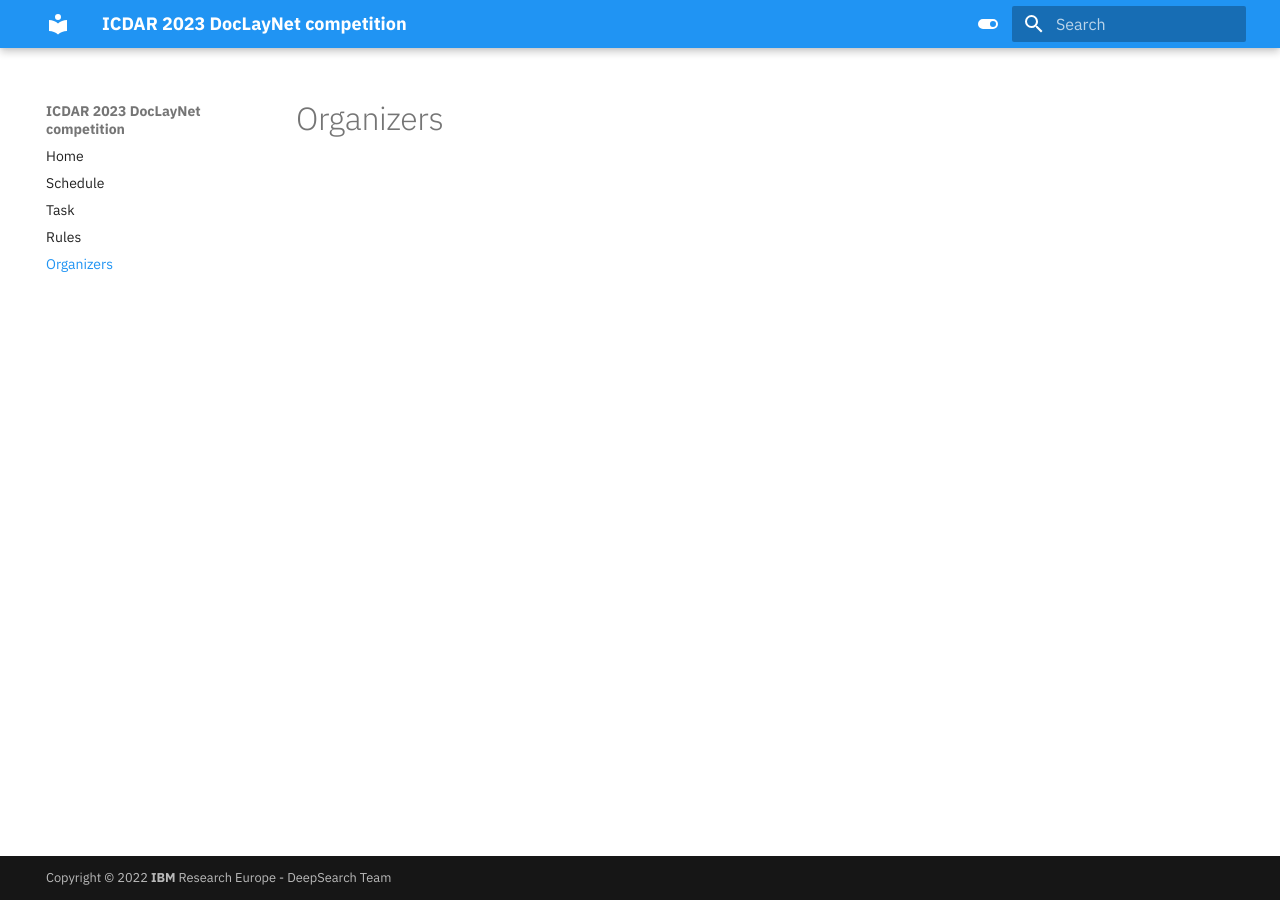
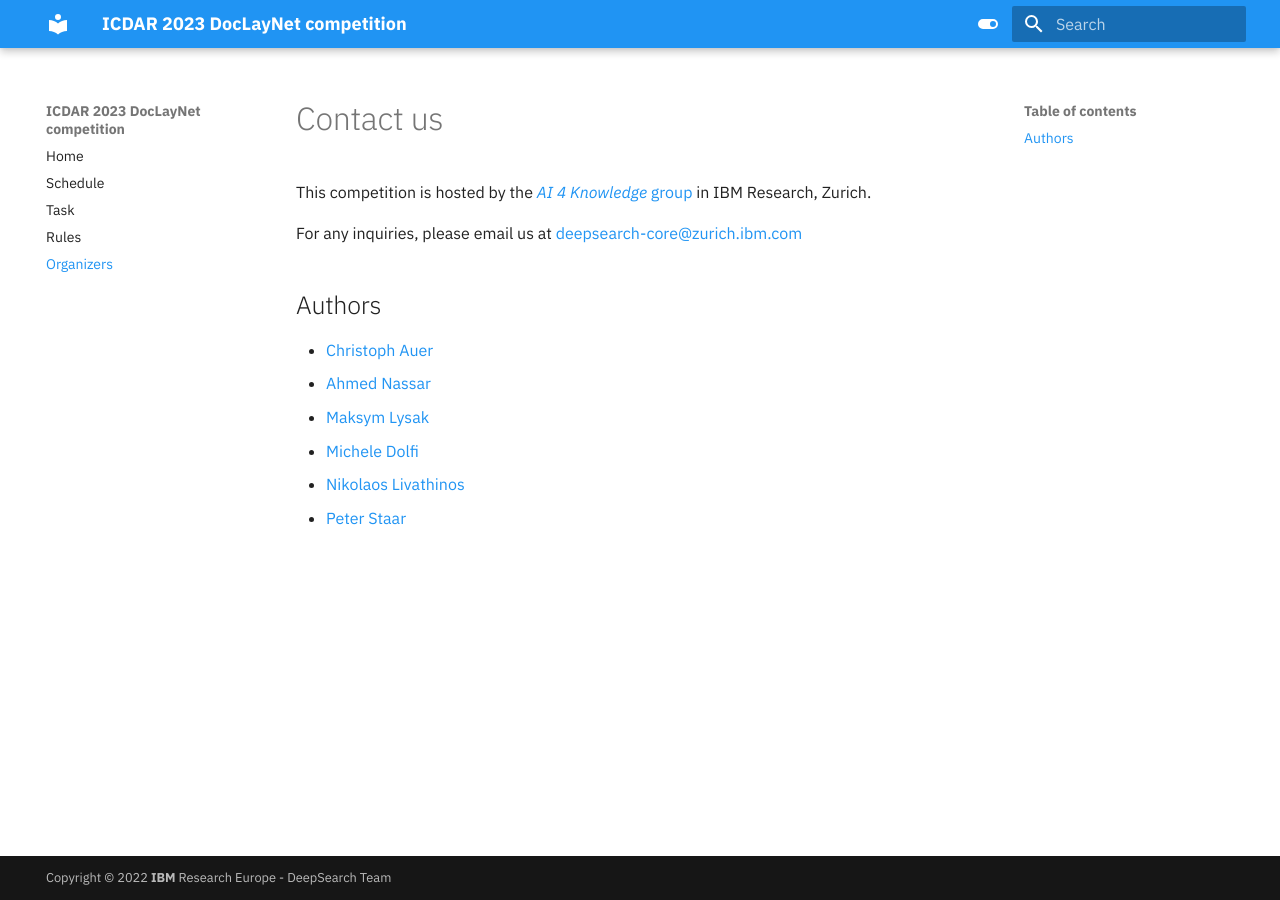
Before and after one commit to DS4SD/icdar23-doclaynet, an MkDocs documentation site: the page built from docs/team.md, in a window 1280 px wide. Built offline with MkDocs 1.6.1 and Material for MkDocs 9.7.7, drawn with Linux system fonts in a browser that asks for light colours.

Commit message:
Update organizers and other fixes
Signed-off-by: Christoph Auer <CAU@zurich.ibm.com>

```diff
--- a/docs/team.md
+++ b/docs/team.md
@@ -1 +1,14 @@
-# Organizers
+# Contact us
+
+This competition is hosted by the [_AI 4 Knowledge_ group](https://ds4sd.github.io/) in IBM Research, Zurich.
+
+For any inquiries, please email us at [deepsearch-core@zurich.ibm.com](mailto:deepsearch-core@zurich.ibm.com)
+
+## Authors
+
+- [Christoph Auer](https://research.ibm.com/people/christoph-auer)
+- [Ahmed Nassar](https://researcher.watson.ibm.com/researcher/view.php?person=zurich-AHN)
+- [Maksym Lysak](https://resedit.bx.cloud9.ibm.com/researcher/view.php?person=zurich-MLY)
+- [Michele Dolfi](https://research.ibm.com/people/michele-dolfi)
+- [Nikolaos Livathinos](https://researcher.watson.ibm.com/researcher/view.php?person=zurich-nli)
+- [Peter Staar](https://research.ibm.com/people/peter-staar)
```
Also changed, not shown: docs/index.md (+8 -5 lines), docs/task.md (+2 -2 lines).
